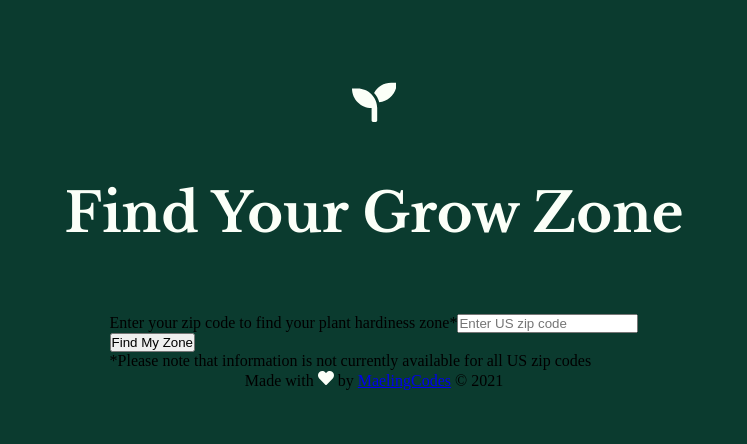
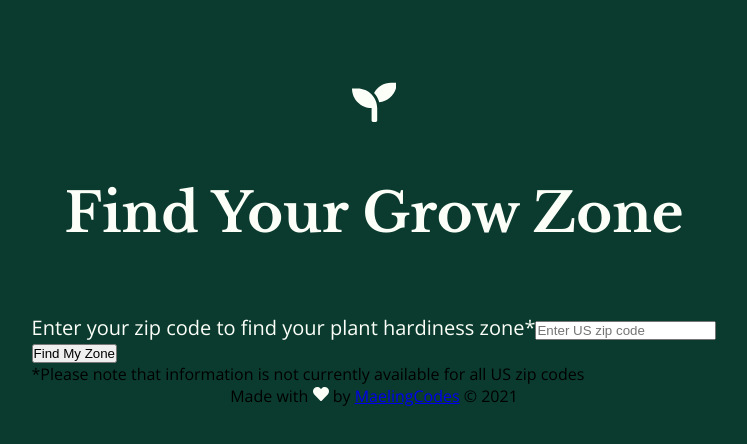
Before and after one commit to maelingmurphy/grow-zone-finder, a React (Create React App) app: page / in a window 1280 px wide. Shown: the top 444 px of the page, without its empty margins (266-1013 px from the left). Built offline with nearby package versions, Linux system fonts and the light colour scheme.

Commit message:
set App font-family to Open Sans, change font-szie and color of form-label

```diff
--- a/src/components/css/Form.css
+++ b/src/components/css/Form.css
@@ -1,3 +1,8 @@
 .form-container {
     margin-top: 4.2em;
 }
+
+.form-label {
+    font-size: 1.25em;
+    color: #FBFFF8;
+}
--- a/src/index.css
+++ b/src/index.css
@@ -11,6 +11,7 @@
 .App {
   background: #0B3B2F;
   height: 100vh;
+  font-family: 'Open Sans', sans-serif;
 }
 
 .container {
```
